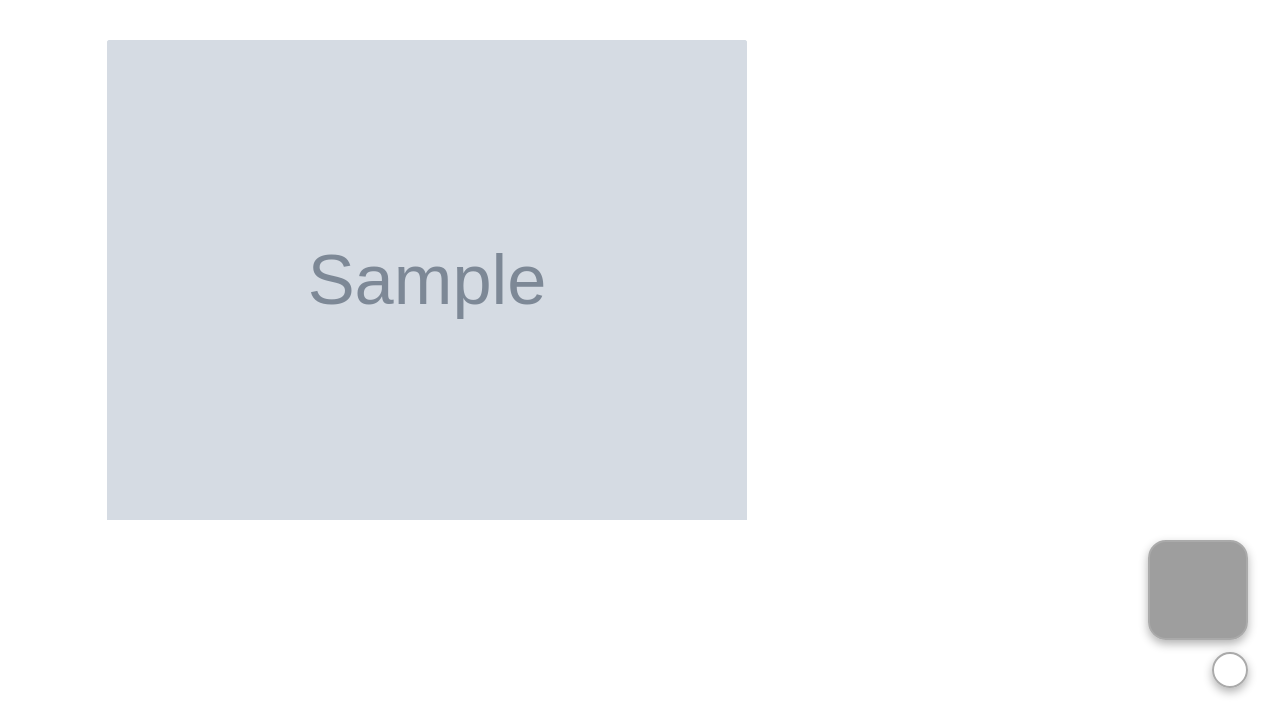
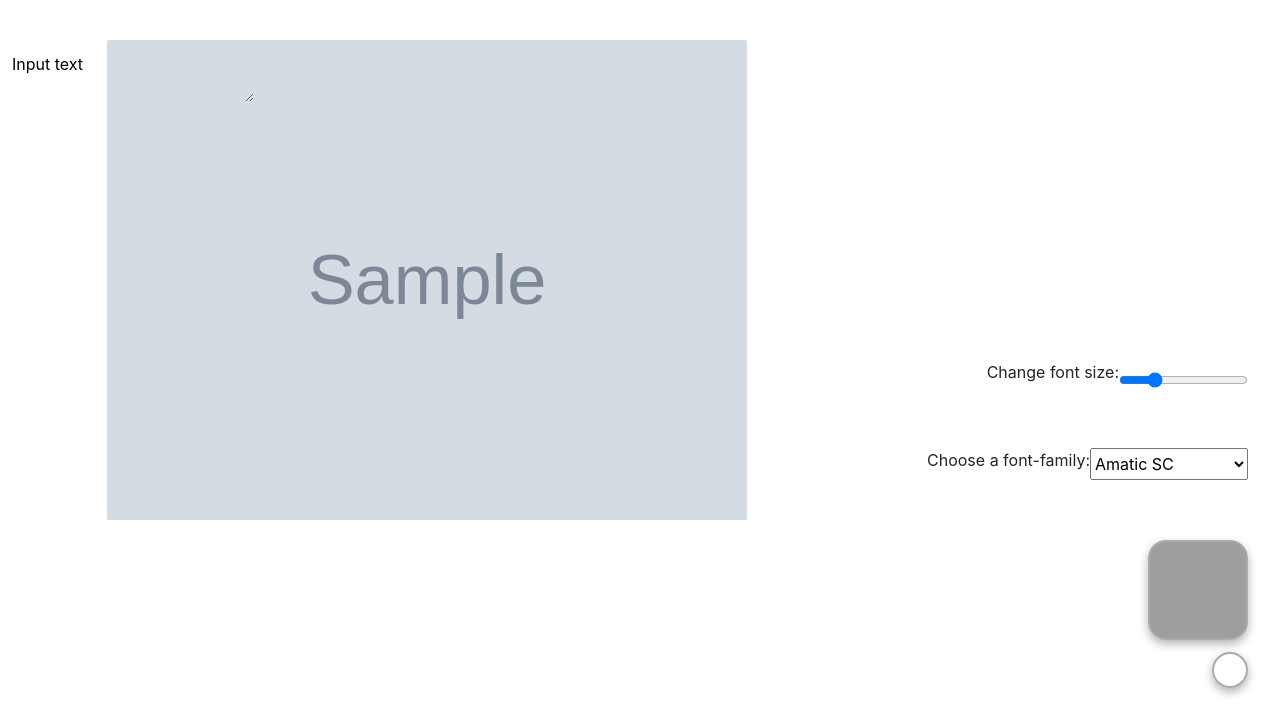
Before and after one commit to natalijabujevic0708/DesignYourCrafts, a Django app: page /products/1 in a window 1280 px wide. Shown: the part 80-800 px from the top of the page. Run offline with Django 3.2, Linux system fonts and the light colour scheme; tables that the repository leaves empty hold one stand-in row (values such as "Sample post"); grey boxes marked "Sample" are stand-in pictures; some libraries are stand-ins or nearby versions; grey boxes are pictures that could not be loaded.

Commit message:
Add option to input and style text when designing product
Add option for input text, edit font size and family

```diff
--- a/products/templates/products/design_product.html
+++ b/products/templates/products/design_product.html
@@ -39,6 +39,7 @@
         </div>
     </div>
 </div>
+
 <!--Options - colors-->
 <div class="colors">
     {% for color in colors %}
@@ -51,10 +52,31 @@
     <div class="pattern" id="{{ pattern.sku }}" title="{{ pattern.href }}"></div>
     {% endfor %}
 </div>
-
+<!--Change font-size-->
+<div class="slide_container">
+    <p>Change font size: </p>
+    <input id="font_slide" type="range" min="1" max="200" value="50">
+</div>
+<!--Change font-family-->
+<div class="font_family">
+    <label for="font_family">Choose a font-family: </label>
+    <select name="font_family" id="font_family">
+        <option value="Amatic SC" style="font-family: 'Amatic SC', cursive"> Amatic SC</option>
+        <option value="Dancing Script" style="font-family: 'Dancing Script', cursive;">Dancing Script</option>
+        <option value="Homemade Apple" style="font-family: 'Homemade Apple', cursive;">Homemade Apple</option>
+        <option value="Sacramento" style="font-family: 'Sacramento', cursive;">Sacramento</option>
+        <option value="Satisfy" style="font-family: 'Satisfy', cursive;">Satisfy</option>
+    </select>
+</div>
+<!--Input text -->
+<div id="text_area_div">
+    <textarea id="textarea">Input text</textarea>
+</div>
 {% endblock %}
 
 {% block postloadjs %}
 <script src="{% static 'js/apply_design.js' %}"></script>
 <script src="{% static 'js/set_backgrounds.js' %}"></script>
+<script src="{% static 'js/resize_edit_text.js' %}"></script>
+
 {% endblock %}
--- a/static/css/base.css
+++ b/static/css/base.css
@@ -30,12 +30,16 @@ body, html {
   box-sizing: border-box;
 }
 
-#container {
+#container, #text_area_div {
   position: relative;
 }
 
-#lock_image {
+#lock_image, .colors, .patterns, .font_family, .slide_container {
   z-index: 3;
+}
+
+#text_area_div, .font_family {
+  z-index: 4;
 }
 
 #product-svg {
@@ -55,11 +59,18 @@ body, html {
   height: auto;
 }
 
-.colors, .patterns {
+.colors, .patterns, .font_family, .slide_container {
   display: flex;
   position: fixed;
   right: 2em;
-  z-index: 3;
+}
+
+.font_family {
+  bottom: 15em;
+}
+
+.slide_container {
+  bottom: 20em;
 }
 
 .colors {
@@ -75,12 +86,15 @@ body, html {
   border-radius: 18px;
   box-shadow: 0px 4px 10px rgba(0, 0, 0, 0.3);
   border: 2px solid #aaa;
-  cursor: pointer;
 }
 
 .color {
   height: 36px;
   width: 36px;
+}
+
+.color, .pattern, #text_area_div {
+  cursor: pointer;
 }
 
 .pattern {
@@ -89,3 +103,17 @@ body, html {
   height: 100px;
   width: 100px;
 }
+
+#text_area_div {
+  display: inline-block;
+
+}
+
+textarea {
+  height: 100%;
+  width: 100%;
+  resize: both;
+  background: transparent;
+  border: transparent;
+  margin: 10px;
+}
--- /dev/null
+++ b/static/js/resize_edit_text.js
@@ -0,0 +1,16 @@
+//Draggable functionality
+$(function () {
+    $('#text_area_div').draggable()
+});
+
+//Change font-size
+$('#font_slide').on('input', function () {
+    slide_value = parseInt($('#font_slide').val())
+    $('#textarea').css("font-size", slide_value);
+});
+
+//Change font-family
+$('#font_family').on('input', function () {
+    font_family_value = $('#font_family').val()
+    $('#textarea').css("font-family", font_family_value);
+});
--- a/templates/base.html
+++ b/templates/base.html
@@ -15,9 +15,11 @@
     {% endblock %}
 
     {% block corecss %}
+    <link href="https://fonts.googleapis.com/css2?family=Amatic+SC&family=Dancing+Script&family=Homemade+Apple&family=Sacramento&family=Satisfy&display=swap" rel="stylesheet">
     <link rel="stylesheet" href="https://stackpath.bootstrapcdn.com/bootstrap/4.5.2/css/bootstrap.min.css"
         integrity="sha384-JcKb8q3iqJ61gNV9KGb8thSsNjpSL0n8PARn9HuZOnIxN0hoP+VmmDGMN5t9UJ0Z" crossorigin="anonymous">
     <link rel="stylesheet" href="{% static 'css/base.css' %}">
+
     {% endblock %}
 
     {% block extra_css %}
@@ -26,8 +28,11 @@
     {% block corejs %}
 
     <script src="https://kit.fontawesome.com/e10eaf955c.js" crossorigin="anonymous"></script>
-    <script src="https://code.jquery.com/jquery-3.4.1.slim.min.js"
-        integrity="sha384-J6qa4849blE2+poT4WnyKhv5vZF5SrPo0iEjwBvKU7imGFAV0wwj1yYfoRSJoZ+n"
+    <script src="https://cdnjs.cloudflare.com/ajax/libs/jquery/3.5.1/jquery.min.js"
+        integrity="sha512-bLT0Qm9VnAYZDflyKcBaQ2gg0hSYNQrJ8RilYldYQ1FxQYoCLtUjuuRuZo+fjqhx/qtq/1itJ0C2ejDxltZVFg=="
+        crossorigin="anonymous"></script>
+    <script src="https://cdnjs.cloudflare.com/ajax/libs/jqueryui/1.12.1/jquery-ui.min.js"
+        integrity="sha512-uto9mlQzrs59VwILcLiRYeLKPPbS/bT71da/OEBYEwcdNUk8jYIy+D176RYoop1Da+f9mvkYrmj5MCLZWEtQuA=="
         crossorigin="anonymous"></script>
     <script src="https://cdn.jsdelivr.net/npm/popper.js@1.16.0/dist/umd/popper.min.js"
         integrity="sha384-Q6E9RHvbIyZFJoft+2mJbHaEWldlvI9IOYy5n3zV9zzTtmI3UksdQRVvoxMfooAo"
```
